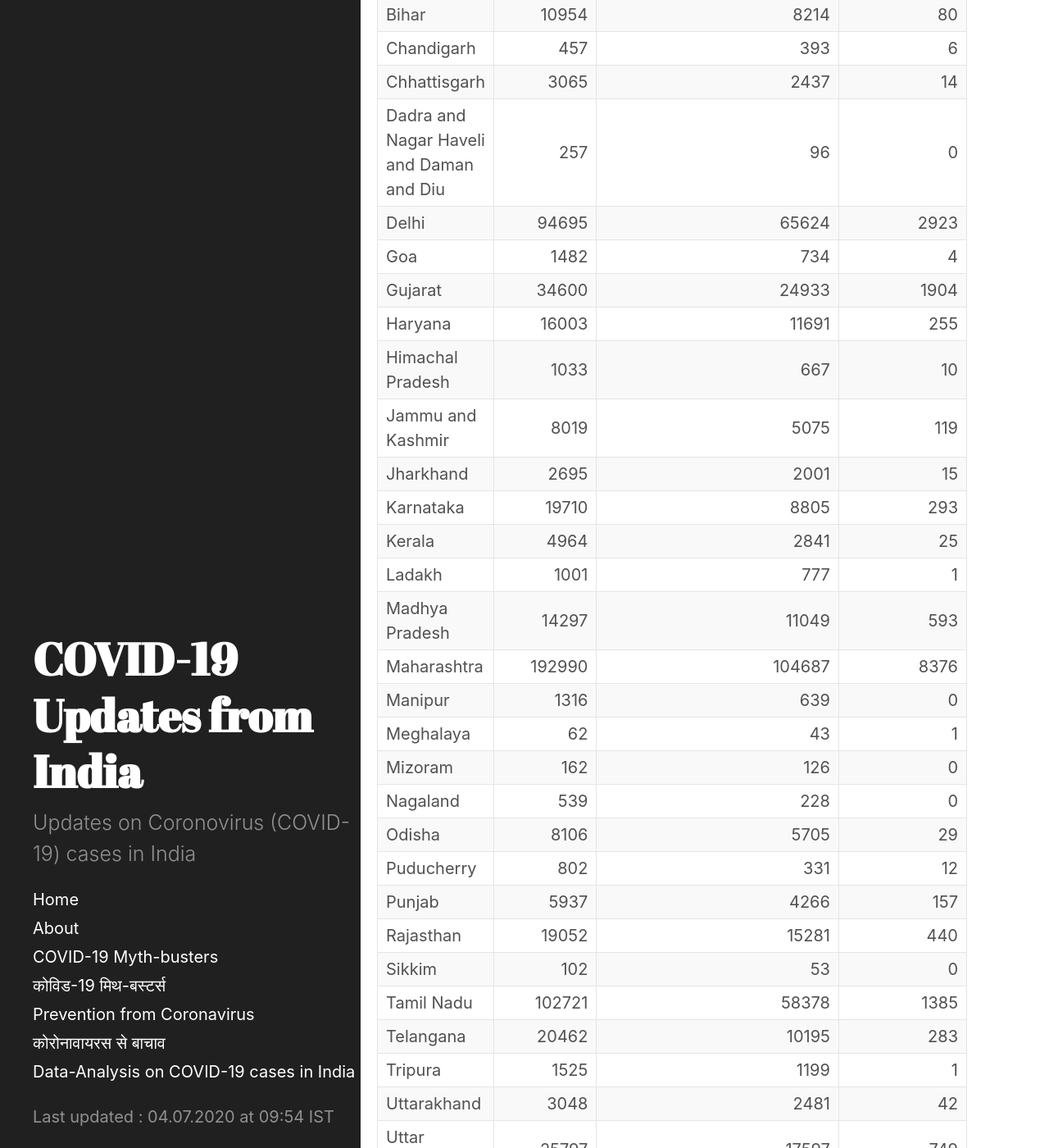
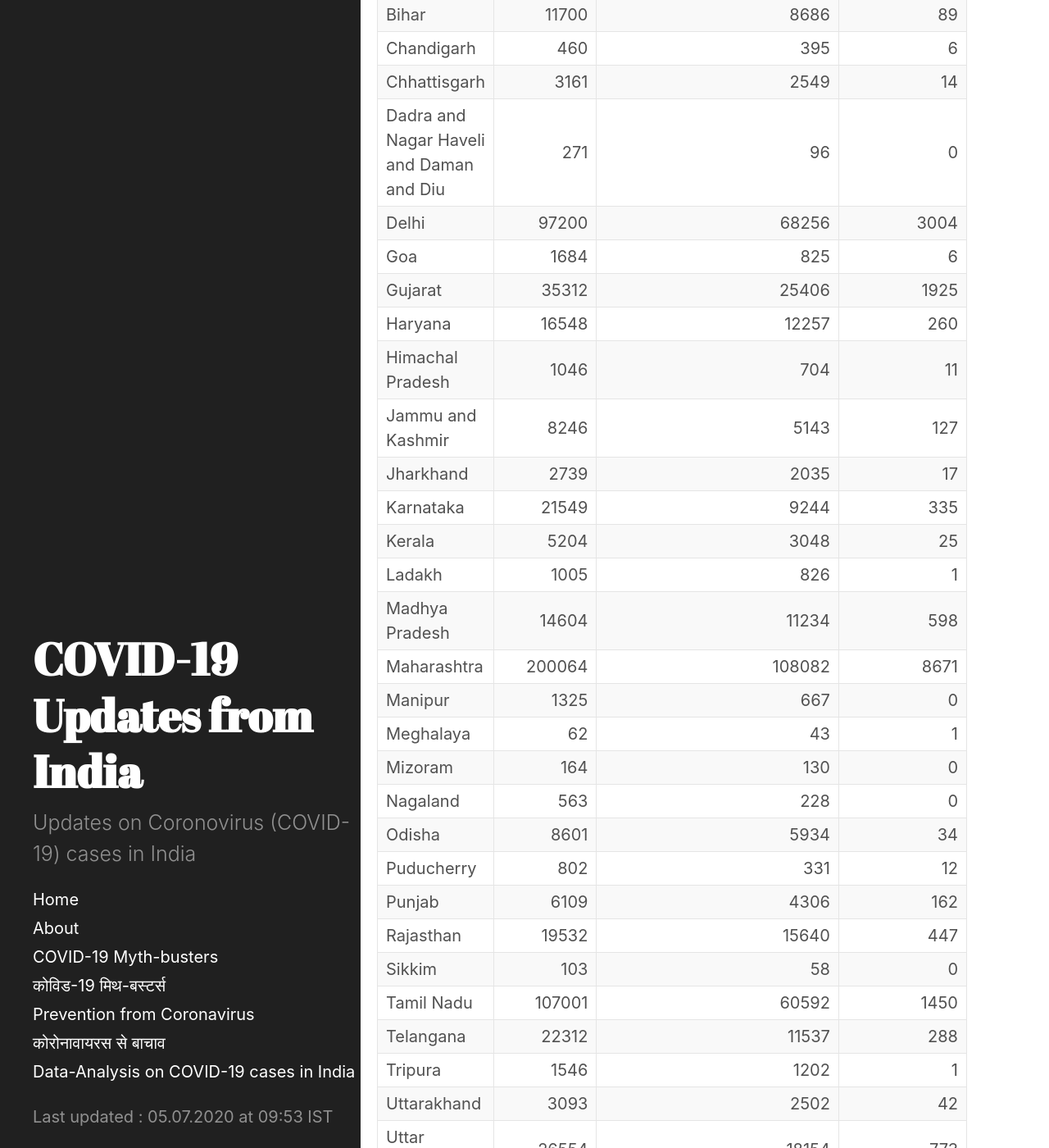
Before and after one commit to bhooraj/covid19updates-india, a Jekyll site: the page built from _posts/2020-07-05-home.md, in a window 1280 px wide and 1400 px high, scrolled down 990 px. Shown: the whole window at 82% size. Built offline with Jekyll 4.4.1, drawn with Linux system fonts in a browser that asks for light colours; some of the changed text lies outside the part shown.

Commit message:
5thJuly Update

```diff
--- a/_data/last_updated.yml
+++ b/_data/last_updated.yml
@@ -1 +1 @@
-- updated_on : 04.07.2020 at 09:54 IST
+- updated_on : 05.07.2020 at 09:53 IST
--- /dev/null
+++ b/_includes/table-20200705-0953.md
@@ -0,0 +1,38 @@
+| Name of State / UT                       |   Total Confirmed cases |   Cured/Discharged/Migrated |   Deaths ( more than 70% cases due to comorbidities ) |
+|:-----------------------------------------|------------------------:|----------------------------:|------------------------------------------------------:|
+| Andaman and Nicobar Islands              |                     119 |                          66 |                                                     0 |
+| Andhra Pradesh                           |                   17699 |                        8008 |                                                   218 |
+| Arunachal Pradesh                        |                     259 |                          76 |                                                     1 |
+| Assam                                    |                   10668 |                        6657 |                                                    14 |
+| Bihar                                    |                   11700 |                        8686 |                                                    89 |
+| Chandigarh                               |                     460 |                         395 |                                                     6 |
+| Chhattisgarh                             |                    3161 |                        2549 |                                                    14 |
+| Dadra and Nagar Haveli and Daman and Diu |                     271 |                          96 |                                                     0 |
+| Delhi                                    |                   97200 |                       68256 |                                                  3004 |
+| Goa                                      |                    1684 |                         825 |                                                     6 |
+| Gujarat                                  |                   35312 |                       25406 |                                                  1925 |
+| Haryana                                  |                   16548 |                       12257 |                                                   260 |
+| Himachal Pradesh                         |                    1046 |                         704 |                                                    11 |
+| Jammu and Kashmir                        |                    8246 |                        5143 |                                                   127 |
+| Jharkhand                                |                    2739 |                        2035 |                                                    17 |
+| Karnataka                                |                   21549 |                        9244 |                                                   335 |
+| Kerala                                   |                    5204 |                        3048 |                                                    25 |
+| Ladakh                                   |                    1005 |                         826 |                                                     1 |
+| Madhya Pradesh                           |                   14604 |                       11234 |                                                   598 |
+| Maharashtra                              |                  200064 |                      108082 |                                                  8671 |
+| Manipur                                  |                    1325 |                         667 |                                                     0 |
+| Meghalaya                                |                      62 |                          43 |                                                     1 |
+| Mizoram                                  |                     164 |                         130 |                                                     0 |
+| Nagaland                                 |                     563 |                         228 |                                                     0 |
+| Odisha                                   |                    8601 |                        5934 |                                                    34 |
+| Puducherry                               |                     802 |                         331 |                                                    12 |
+| Punjab                                   |                    6109 |                        4306 |                                                   162 |
+| Rajasthan                                |                   19532 |                       15640 |                                                   447 |
+| Sikkim                                   |                     103 |                          58 |                                                     0 |
+| Tamil Nadu                               |                  107001 |                       60592 |                                                  1450 |
+| Telangana                                |                   22312 |                       11537 |                                                   288 |
+| Tripura                                  |                    1546 |                        1202 |                                                     1 |
+| Uttarakhand                              |                    3093 |                        2502 |                                                    42 |
+| Uttar Pradesh                            |                   26554 |                       18154 |                                                   773 |
+| West Bengal                              |                   21231 |                       14166 |                                                   736 |
+| Cases being reassigned to states         |                    4629 |                           0 |                                                     0 |
--- a/_posts/2020-07-04-home.md
+++ b/_posts/2020-07-05-home.md
@@ -4,7 +4,7 @@ title: COVID-19 Updates from India
 last_update: true
 ---
 
-#### COVID-19 Cases in India (as on  04	July 2020, 08:00 IST)
+#### COVID-19 Cases in India (as on  05	July 2020, 08:00 IST)
 <div class="alert alert-primary" role="alert">
 <p id = "totalcases" style="font-size: 1.2rem; font-weight: bold;"></p>
 <p id = "totalrecovered" style="font-size: 1.2rem; font-weight: bold;"></p>
@@ -22,7 +22,7 @@ Active Cases = Total cases - (Total Recovered/Discharged/Migrated + Total Deaths
 
 <div class="datatable-begin"></div>
 
-{% include table-20200704-0954.md %}
+{% include table-20200705-0953.md %}
 
 <div class="datatable-end"></div>
 <br>
```
Also changed, not shown: _includes/charts-20200705-0955.html (added, +193 -0 lines), _posts/2020-06-24-Updates.md (renamed from _posts/2020-06-23-Updates.md, +3 -0 lines), _posts/2020-07-05-Latest-updates.md (renamed from _posts/2020-07-04-Latest-updates.md, +4 -4 lines), stats-and-charts.md (+2 -2 lines).
